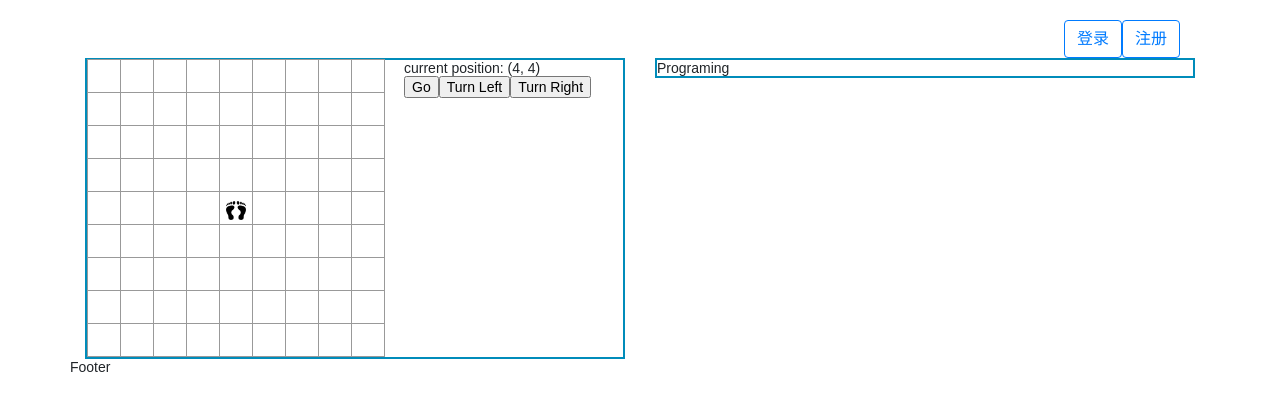
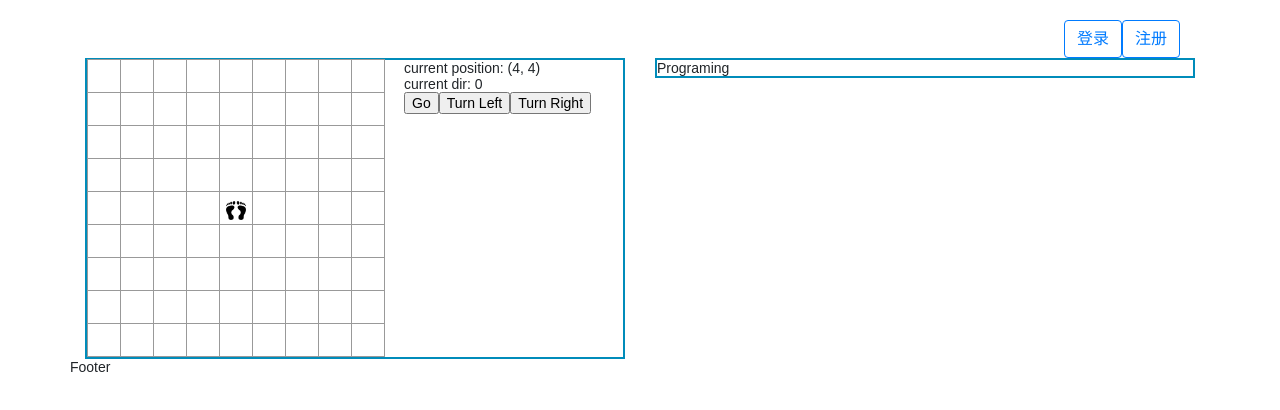
Before and after one commit to leefige/CodingPlayground, a React (Create React App) app in the folder react-frontend/: page / in a window 1280 px wide. Shown: the top 410 px of the page. Built offline with nearby package versions, Linux system fonts and the light colour scheme.

Commit message:
implement turn func and make 'size' variable

```diff
--- a/react-frontend/src/components/Game.js
+++ b/react-frontend/src/components/Game.js
@@ -25,7 +25,7 @@ function Square(props) {
 class Board extends React.Component {
   renderSquare(i) {
     var rows = [];
-    for (let j = 0; j < 9; j++) {
+    for (let j = 0; j < this.props.size; j++) {
       const state = i + j == this.props.curPos ? true : false;
       rows.push(<Square
         value={state}
@@ -36,9 +36,9 @@ class Board extends React.Component {
 
   render() {
     var cols = [];
-    for (let i = 0; i < 9; i++)
+    for (let i = 0; i < this.props.size; i++)
       cols.push(<div className="board-row">
-        {this.renderSquare(i*9)}
+        {this.renderSquare(i * this.props.size)}
         </div>);
     return (
       <div>
@@ -53,32 +53,46 @@ class Game extends React.Component {
     super();
     this.state = {
       curPos: 40,
-      dir: 0
+      dir: 0,
+      size: 9
     };
   }
 
   go() {
-    this.setState({curPos: this.state.curPos - 9})
+    if (this.state.dir == 0)
+      this.setState({curPos: this.state.curPos - this.state.size});
+    else if (this.state.dir == 1)
+      this.setState({curPos: this.state.curPos + 1});
+    else if (this.state.dir == 2)
+      this.setState({curPos: this.state.curPos + this.state.size})
+    else if (this.state.dir == 3)
+      this.setState({curPos: this.state.curPos - 1})
   }
 
   render() {
-    let status = "current position: (" + Math.floor(this.state.curPos / 9) + ', ' + this.state.curPos % 9 + ')';
+    let pos = "current position: (" + Math.floor(this.state.curPos / 9) + ', ' + this.state.curPos % 9 + ')';
+    let dir = "current dir: " + this.state.dir;
     return (
       <div className="game">
         <div className="game-board">
           <Board
             curPos={this.state.curPos}
+            size={this.state.size}
           />
         </div>
         <div className="game-info">
-          <div>{status}</div>
+          <div>
+            {pos}
+            <br/>
+            {dir}
+          </div>
           <button onClick={() => this.go()}>
             Go
           </button>
-          <button>
+          <button onClick={() => this.setState({dir: (this.state.dir + 3) % 4})}>
             Turn Left
           </button>
-          <button>
+          <button onClick={() => this.setState({dir: (this.state.dir + 1) % 4})}>
             Turn Right
           </button>
         </div>
```
